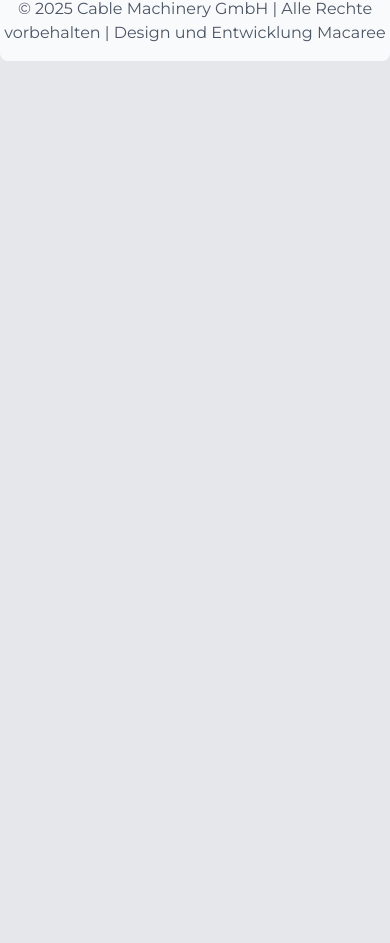
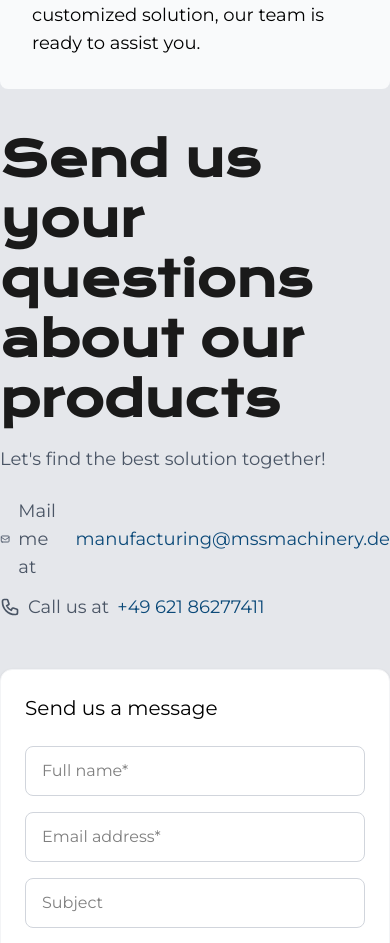
Before and after one commit to t4ner/mss-website, a React (Vite) app: page /contact in a window 390 px wide. Shown: the part 1038-1981 px from the top of the page. Before the commit the page ends 1119 px from the top, so only its background shows below. Built offline with nearby package versions, Linux system fonts and the light colour scheme.

Commit message:
companybenefits added

```diff
--- a/src/components/CompanyBenefits.jsx
+++ b/src/components/CompanyBenefits.jsx
@@ -7,108 +7,103 @@ const benefits = [
     id: "01",
     title: "Experience and Know-how",
     description:
-      "With years of experience in the industry, we possess the necessary expertise to provide you with the best solutions.",
+      "With years of industry expertise, we provide professional solutions backed by technical mastery and a proven track record.",
     icon: FaTools,
   },
   {
     id: "02",
     title: "Innovation",
     description:
-      "We are constantly developing innovative solutions to meet the evolving demands of the market.",
+      "We deliver cutting-edge technology and forward-thinking solutions, ensuring continuous improvement and market-leading innovations.",
     icon: FaLightbulb,
   },
   {
     id: "03",
     title: "Customer Satisfaction",
     description:
-      "Our top priority is to satisfy our customers by providing high-quality products and services.",
+      "Our commitment to quality assurance, dedicated support, and reliable service ensures a truly client-focused approach.",
     icon: FaHandshake,
   },
 ];
 
 const CompanyBenefits = () => {
   return (
-    <section aria-labelledby="benefits-title">
-      <motion.h2
+    <section
+      className="py-20 relative overflow-hidden"
+      aria-labelledby="benefits-title"
+    >
+
+
+      <div className="container mx-auto px-4">
+        <motion.div
           initial={{ opacity: 0, y: 20 }}
           whileInView={{ opacity: 1, y: 0 }}
           transition={{ duration: 0.6 }}
-        className="text-4xl font-bold text-center mb-14 font-krona py-2"
+          className="text-center mb-16"
+        >
+          <h2
             id="benefits-title"
+            className="text-4xl  font-bold font-krona text-gray-900 mb-6"
           >
             Why Choose MSS Cable Machinery?
-        <div
-          className="w-24 h-1 bg-[#0C4A79] mx-auto rounded-full mt-4"
-          role="presentation"
-        ></div>
-      </motion.h2>
+          </h2>
+          <div className="w-24 h-1 bg-[#0C4A79] mx-auto rounded-full"></div>
+        </motion.div>
 
-      <div className="relative w-full container  py-10 rounded-2xl overflow-hidden">
-        {/* Decorative elements */}
-        <div className="absolute inset-0 bg-[url('/grid.svg')] opacity-10"></div>
-        <div className="absolute -top-40 -right-40 w-80 h-80 bg-[#2171B5] rounded-full blur-[120px] opacity-20"></div>
-        <div className="absolute -bottom-40 -left-40 w-80 h-80 bg-[#0C4A79] rounded-full blur-[120px] opacity-20"></div>
-
-        <div className="container mx-auto px-6 relative z-10">
-          <ul className="grid grid-cols-1 gap-10 max-w-5xl mx-auto list-none">
+        <div className="grid grid-cols-1 md:grid-cols-3 gap-8" >
           {benefits.map((benefit, index) => (
-              <motion.li
-                initial={{ opacity: 0, x: -20 }}
-                whileInView={{ opacity: 1, x: 0 }}
+            <motion.div
+              key={benefit.id}
+              initial={{ opacity: 0, y: 20 }}
+              whileInView={{ opacity: 1, y: 0 }}
               transition={{ duration: 0.5, delay: index * 0.2 }}
-                key={benefit.id}
-                className="relative bg-white/[0.03] backdrop-blur-xl rounded-xl p-10 flex items-center gap-10 hover:bg-white/[0.07] transition-all duration-300 group border border-white/10 hover:border-white/20 shadow-lg h-full"
+              className="relative bg-white/50 backdrop-blur-lg rounded-2xl p-10 shadow-xl border border-white/20 hover:border-[#0C4A79]/30 transition-all duration-300 group"
             >
-                <div className="relative" aria-hidden="true">
-                  <div className="absolute inset-0 bg-[#2171B5]/20 blur-2xl rounded-full"></div>
-                  <div className="relative bg-gradient-to-br from-[#0C4A79] to-[#2171B5] p-5 rounded-2xl group-hover:scale-110 transition-transform duration-300">
-                    <benefit.icon
-                      size={40}
-                      className="text-white"
-                      aria-hidden="true"
-                    />
+              <div className="absolute -top-6 left-8">
+                <div className="relative">
+                  <div className="absolute inset-0 bg-[#0C4A79]/20 blur-xl rounded-full"></div>
+                  <div className="relative bg-gradient-to-br from-[#0C4A79] to-[#2171B5] p-4 rounded-2xl transform group-hover:scale-110 transition-transform duration-300">
+                    <benefit.icon className="w-8 h-8 text-white" />
+                  </div>
                 </div>
               </div>
 
-                <div className="flex-1">
-                  <h3 className="text-xl font-krona font-bold text-black mb-3 group-hover:text-[#0C4A79] transition-colors">
+              <div className="mt-8">
+                <h3 className="text-2xl font-bold font-krona text-gray-900 mb-4">
                   {benefit.title}
                 </h3>
-                  <p className="text-gray-800 text-lg leading-relaxed">
+                <p className="text-lg text-gray-700 leading-relaxed">
                   {benefit.description}
                 </p>
               </div>
 
-                <span
-                  className="text-8xl font-bold text-white/[0.03] absolute -top-6 right-8 group-hover:text-white/[0.05] transition-colors"
+              <div
+                className="absolute top-4 right-8 text-8xl font-bold text-[#0C4A79]/5 select-none"
                 aria-hidden="true"
               >
                 {benefit.id}
-                </span>
-              </motion.li>
+              </div>
+            </motion.div>
           ))}
-          </ul>
+        </div>
 
         <motion.div
           initial={{ opacity: 0, y: 20 }}
           whileInView={{ opacity: 1, y: 0 }}
           transition={{ duration: 0.6, delay: 0.6 }}
-            className="text-center mt-10"
+          className="text-center mt-16"
         >
-            <p className="max-w-2xl mx-auto text-lg text-black leading-relaxed">
-              Discover the benefits of our technology and let us elevate your
-              cable manufacturing processes together.{" "}
+          <p className="text-lg text-gray-700 max-w-2xl mx-auto">
+            Ready to elevate your cable manufacturing process?{" "}
             <a
               href="/contact"
-                className="underline hover:text-[#0C4A79] transition-colors"
+              className="text-[#0C4A79] hover:text-[#0C4A79]/80 font-semibold underline transition-colors"
             >
               Contact us today
             </a>{" "}
-              to learn more about how we can help you achieve your production
-              goals.
+            to discover how we can help you achieve your production goals.
           </p>
         </motion.div>
-        </div>
       </div>
     </section>
   );
--- /dev/null
+++ b/src/components/ContactForm.jsx
@@ -0,0 +1,126 @@
+import React, { useState } from "react";
+import { HiOutlineMail, HiOutlinePhone } from "react-icons/hi";
+
+const ContactForm = () => {
+  const [formData, setFormData] = useState({
+    fullName: "",
+    email: "",
+    subject: "",
+    message: "",
+  });
+
+  const handleSubmit = (e) => {
+    e.preventDefault();
+    // Form gönderme işlemleri buraya gelecek
+    console.log(formData);
+  };
+
+  const handleChange = (e) => {
+    setFormData({
+      ...formData,
+      [e.target.name]: e.target.value,
+    });
+  };
+
+  return (
+    <div className="container">
+      <div className="grid md:grid-cols-2 gap-12 items-center">
+        {/* Sol Sütun - Başlık ve İletişim Bilgileri */}
+        <div className="md:sticky md:top-6">
+          <h2 className="text-5xl font-krona font-bold text-[#1a1a1a] mb-4 leading-tight">
+            Send us your questions about our products
+          </h2>
+          <p className="text-gray-600 text-lg mb-6">
+            Let's find the best solution together!
+          </p>
+
+          <div className="space-y-3 text-lg">
+            <div className="flex items-center gap-2 text-gray-600">
+              <HiOutlineMail className="w-5 h-5" />
+              <span>Mail me at </span>
+              <a
+                href="mailto:manufacturing@mssmachinery.de"
+                className="text-[#0C4A79] hover:text-[#0C4A79]/80"
+              >
+                manufacturing@mssmachinery.de
+              </a>
+            </div>
+
+            <div className="flex items-center gap-2 text-gray-600">
+              <HiOutlinePhone className="w-5 h-5" />
+              <span>Call us at </span>
+              <a
+                href="tel:+4962186277411"
+                className="text-[#0C4A79] hover:text-[#0C4A79]/80"
+              >
+                +49 621 86277411
+              </a>
+            </div>
+          </div>
+        </div>
+
+        {/* Sağ Sütun - Form */}
+        <div className="bg-white rounded-xl p-6 shadow-sm border border-gray-100">
+          <h2 className="text-xl mb-6">Send us a message</h2>
+          <form onSubmit={handleSubmit} className="space-y-4">
+            <div>
+              <input
+                type="text"
+                name="fullName"
+                value={formData.fullName}
+                onChange={handleChange}
+                placeholder="Full name*"
+                className="w-full px-4 py-3 rounded-lg border border-gray-300 focus:outline-none focus:ring-2 focus:ring-[#0C4A79]"
+                required
+              />
+            </div>
+
+            <div>
+              <input
+                type="email"
+                name="email"
+                value={formData.email}
+                onChange={handleChange}
+                placeholder="Email address*"
+                className="w-full px-4 py-3 rounded-lg border border-gray-300 focus:outline-none focus:ring-2 focus:ring-[#0C4A79]"
+                required
+              />
+            </div>
+
+            <div>
+              <input
+                type="text"
+                name="subject"
+                value={formData.subject}
+                onChange={handleChange}
+                placeholder="Subject"
+                className="w-full px-4 py-3 rounded-lg border border-gray-300 focus:outline-none focus:ring-2 focus:ring-[#0C4A79]"
+              />
+            </div>
+
+            <div>
+              <textarea
+                name="message"
+                value={formData.message}
+                onChange={handleChange}
+                placeholder="Tell us more about your project*"
+                rows="4"
+                className="w-full px-4 py-3 rounded-lg border border-gray-300 focus:outline-none focus:ring-2 focus:ring-[#0C4A79]"
+                required
+              ></textarea>
+            </div>
+
+            <button
+              type="submit"
+              className="bg-[#0C4A79] text-white px-6 py-3 rounded-lg hover:bg-[#0C4A79]/80 transition-colors duration-300"
+            >
+              Send message
+            </button>
+          </form>
+        </div>
+      </div>
+    </div>
+  );
+};
+
+export default ContactForm;
--- /dev/null
+++ b/src/components/ContactInfo.jsx
@@ -0,0 +1,16 @@
+import React from "react";
+
+const ContactInfo = () => {
+  return (
+    <div className="bg-gray-50 container rounded-lg mb-10">
+      <p className="p-8 text-lg">
+        At MSS Cable Machinery, we value direct communication with our
+        customers. Whether you have questions about our products, need technical
+        support, or require a customized solution, our team is ready to assist
+        you.
+      </p>
+    </div>
+  );
+};
+
+export default ContactInfo;
--- a/src/pages/Contact.jsx
+++ b/src/pages/Contact.jsx
@@ -2,11 +2,15 @@ import React from "react";
 import Navbar from "../components/Navbar";
 import Footer from "../components/Footer";
 import ContactHero from "../components/ContactHero";
+import ContactForm from "../components/ContactForm";
+import ContactInfo from "../components/ContactInfo";
 const Contact = () => {
   return (
     <div>
       <Navbar />
       <ContactHero />
+      <ContactInfo />
+      <ContactForm />
       <Footer />
     </div>
   );
```
Lines whose indentation alone changed are shown as unchanged.
